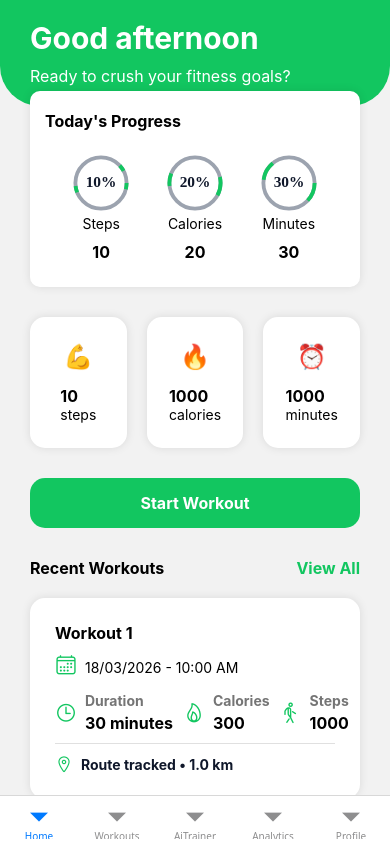
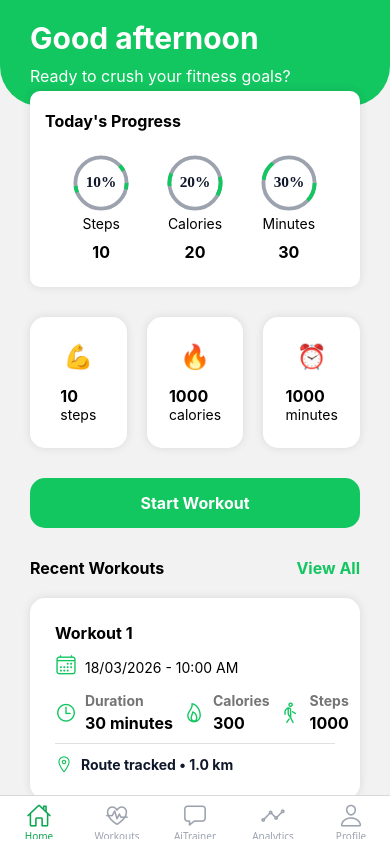
Before and after one commit to IvanTsve/fit-native-cardio, a React Native app: screen / in a window 390 px wide. Built offline with nearby package versions, Linux system fonts and the light colour scheme.

Commit message:
added icons in the tabs

```diff
--- a/src/navigation/MainTabs.jsx
+++ b/src/navigation/MainTabs.jsx
@@ -5,17 +5,54 @@ import HomeScreen from '@/screens/home/HomeScreen';
 import WorkoutsScreen from '@/screens/workouts/WorkoutsScreen';
 import AiTrainerScreen from '@/screens/aiTrainer/AiTrainerScreen';
 import AnalyticsScreen from '@/screens/analytics/AnalyticsScreen';
+import { Ionicons } from '@expo/vector-icons';
 
 const Tab = createBottomTabNavigator();
 
 export default function MainTabs() {
   return (
-    <Tab.Navigator>
-      <Tab.Screen name="Home" component={HomeScreen} options={{ headerShown: false }} />
-      <Tab.Screen name="Workouts" component={WorkoutsScreen} />
-      <Tab.Screen name="AiTrainer" component={AiTrainerScreen} />
-      <Tab.Screen name="Analytics" component={AnalyticsScreen} />
-      <Tab.Screen name="Profile" component={ProfileScreen} />
+    <Tab.Navigator
+      screenOptions={{
+        headerShown: false,
+        tabBarActiveTintColor: '#0ea653',
+        tabBarInactiveTintColor: '#9ca3af',
+      }}
+    >
+      <Tab.Screen
+        name="Home"
+        component={HomeScreen}
+        options={{
+          tabBarIcon: ({ color, size }) => <Ionicons name="home-outline" color={color} size={size} />,
+        }}
+      />
+      <Tab.Screen
+        name="Workouts"
+        component={WorkoutsScreen}
+        options={{
+          tabBarIcon: ({ color, size }) => <Ionicons name="fitness-outline" color={color} size={size} />,
+        }}
+      />
+      <Tab.Screen
+        name="AiTrainer"
+        component={AiTrainerScreen}
+        options={{
+          tabBarIcon: ({ color, size }) => <Ionicons name="chatbox-outline" color={color} size={size} />,
+        }}
+      />
+      <Tab.Screen
+        name="Analytics"
+        component={AnalyticsScreen}
+        options={{
+          tabBarIcon: ({ color, size }) => <Ionicons name="analytics-outline" color={color} size={size} />,
+        }}
+      />
+      <Tab.Screen
+        name="Profile"
+        component={ProfileScreen}
+        options={{
+          tabBarIcon: ({ color, size }) => <Ionicons name="person-outline" color={color} size={size} />,
+        }}
+      />
     </Tab.Navigator>
   );
 }
```
